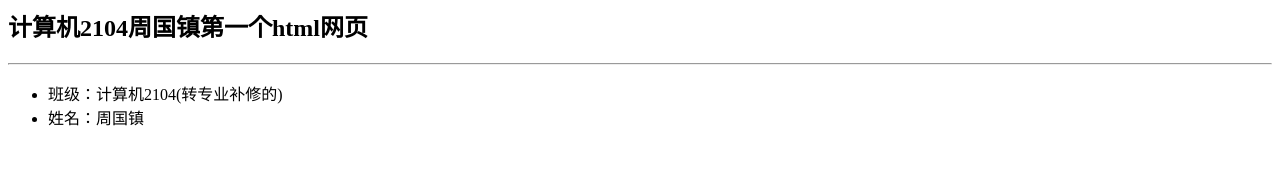
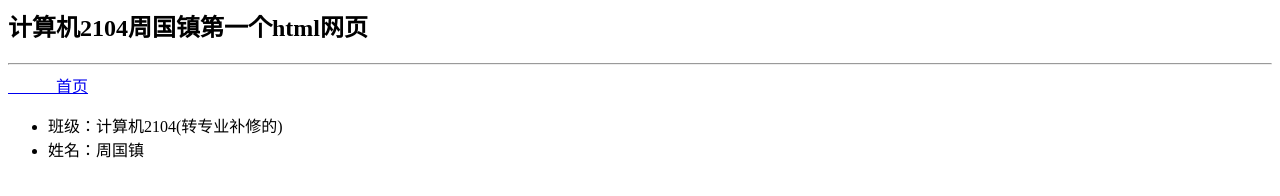
Before and after one commit to haizihhh/haizihhh.github.io, a plain HTML site: page index.html in a window 1280 px wide. Drawn offline with Linux system fonts and the light colour scheme.

Commit message:
index.html

```diff
--- a/index.html
+++ b/index.html
@@ -7,6 +7,7 @@
 <h2>计算机2104周国镇第一个html网页</h2>
 <hr>
 </mark>
+  <a href="README.md">　　　首页</a>
 <ul>
 <li>班级：计算机2104(转专业补修的)</li>
 <li>姓名：周国镇</li>
```
